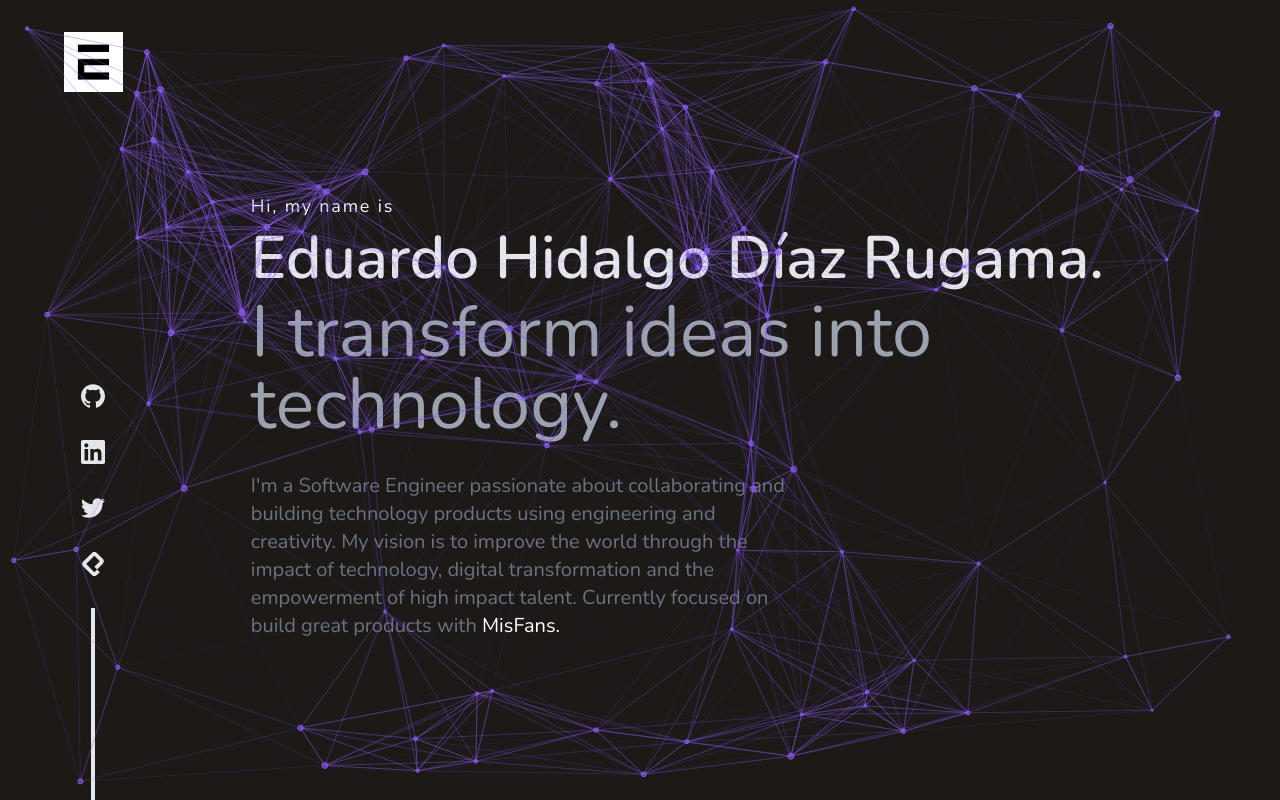
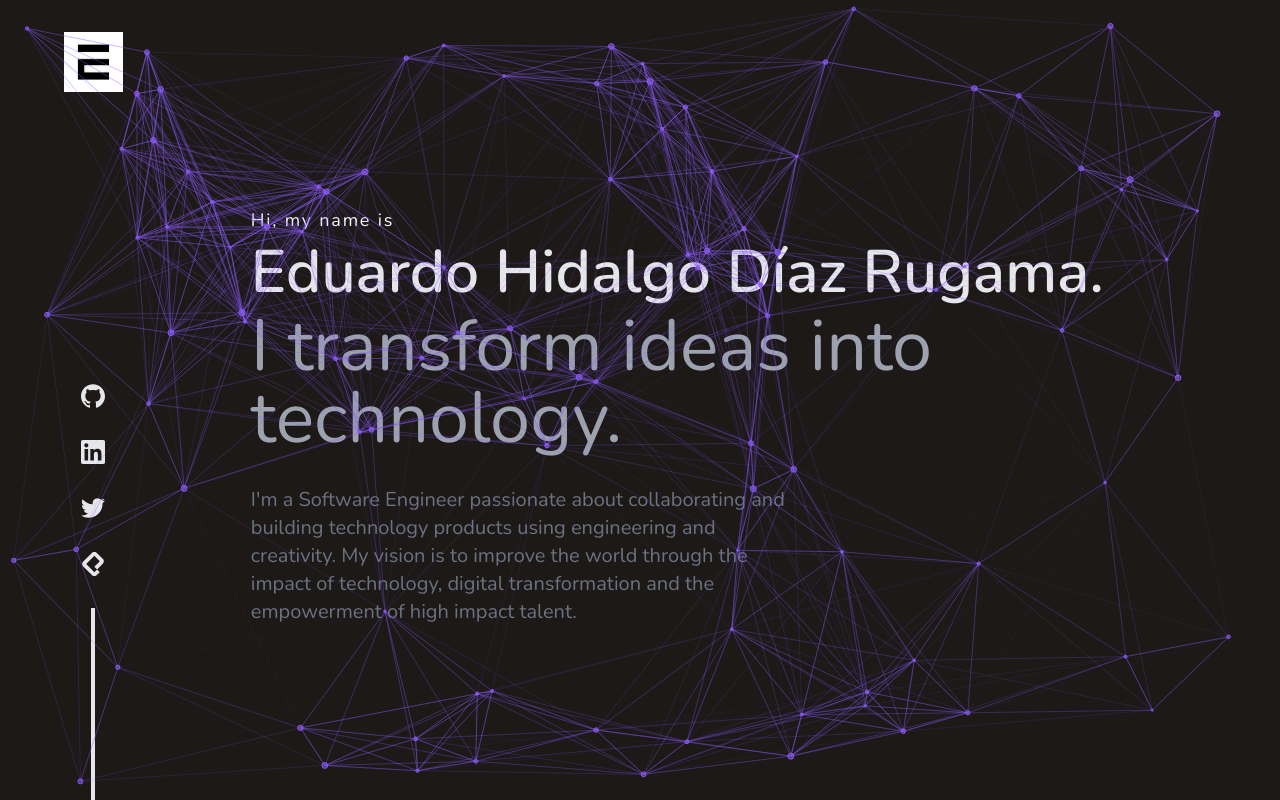
Before and after one commit to EduardoHidalgo/website, a Next.js app: page / in a window 1280 px wide. Built offline with nearby package versions, Linux system fonts and the light colour scheme; a web font is replaced by a local one.

Commit message:
Updating description

```diff
--- a/src/screens/home/index.tsx
+++ b/src/screens/home/index.tsx
@@ -57,12 +57,6 @@ export const HomeScreen = ({}: HomeScreenProps) => {
               building technology products using engineering and creativity. My
               vision is to improve the world through the impact of technology,
               digital transformation and the empowerment of high impact talent.
-              Currently focused on build great products with{" "}
-              <span className="text-white">
-                <Link newTab url="https://mis.fans">
-                  MisFans.
-                </Link>
-              </span>
             </p>
           </div>
           {/* Menu */}
```
